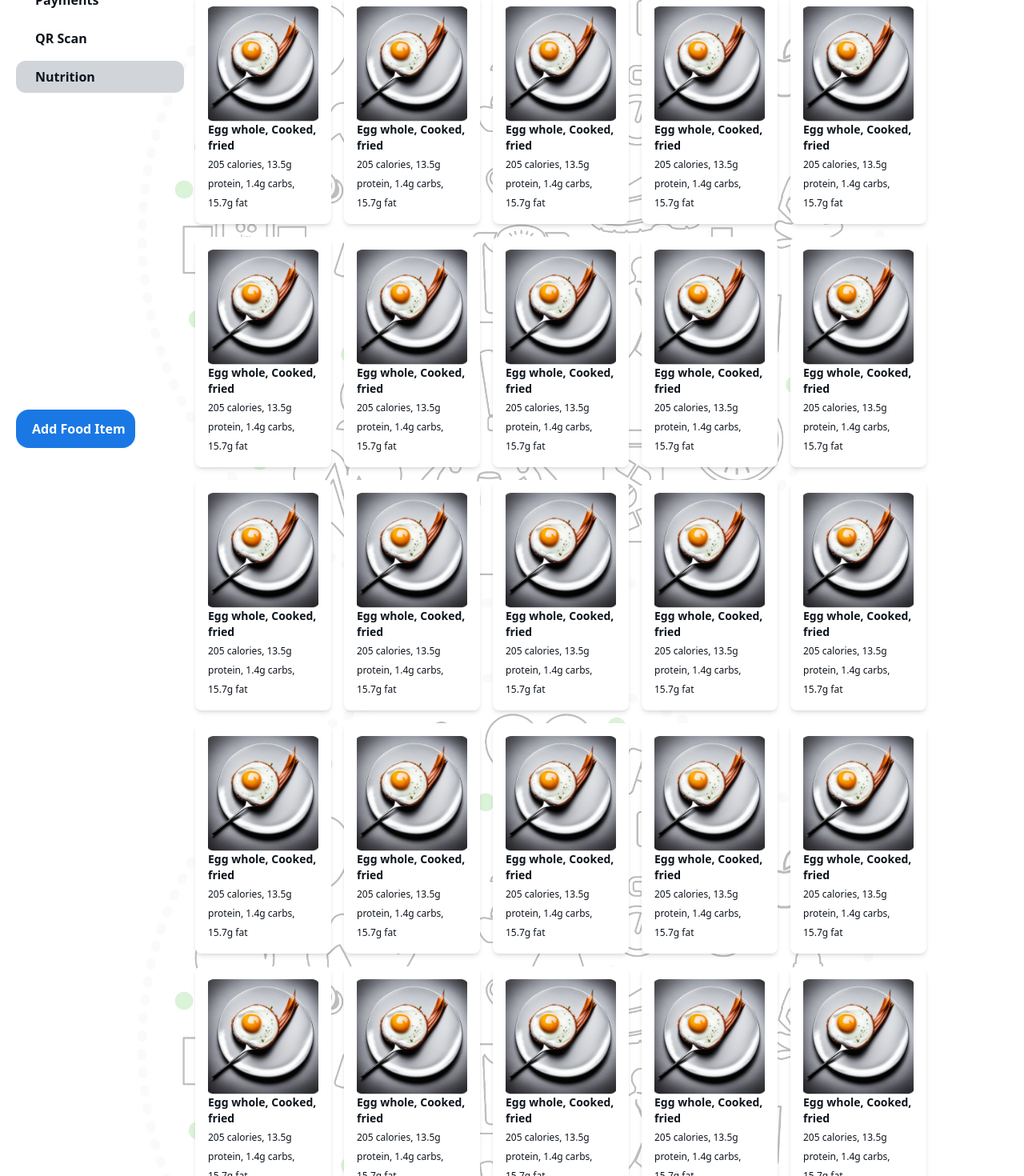
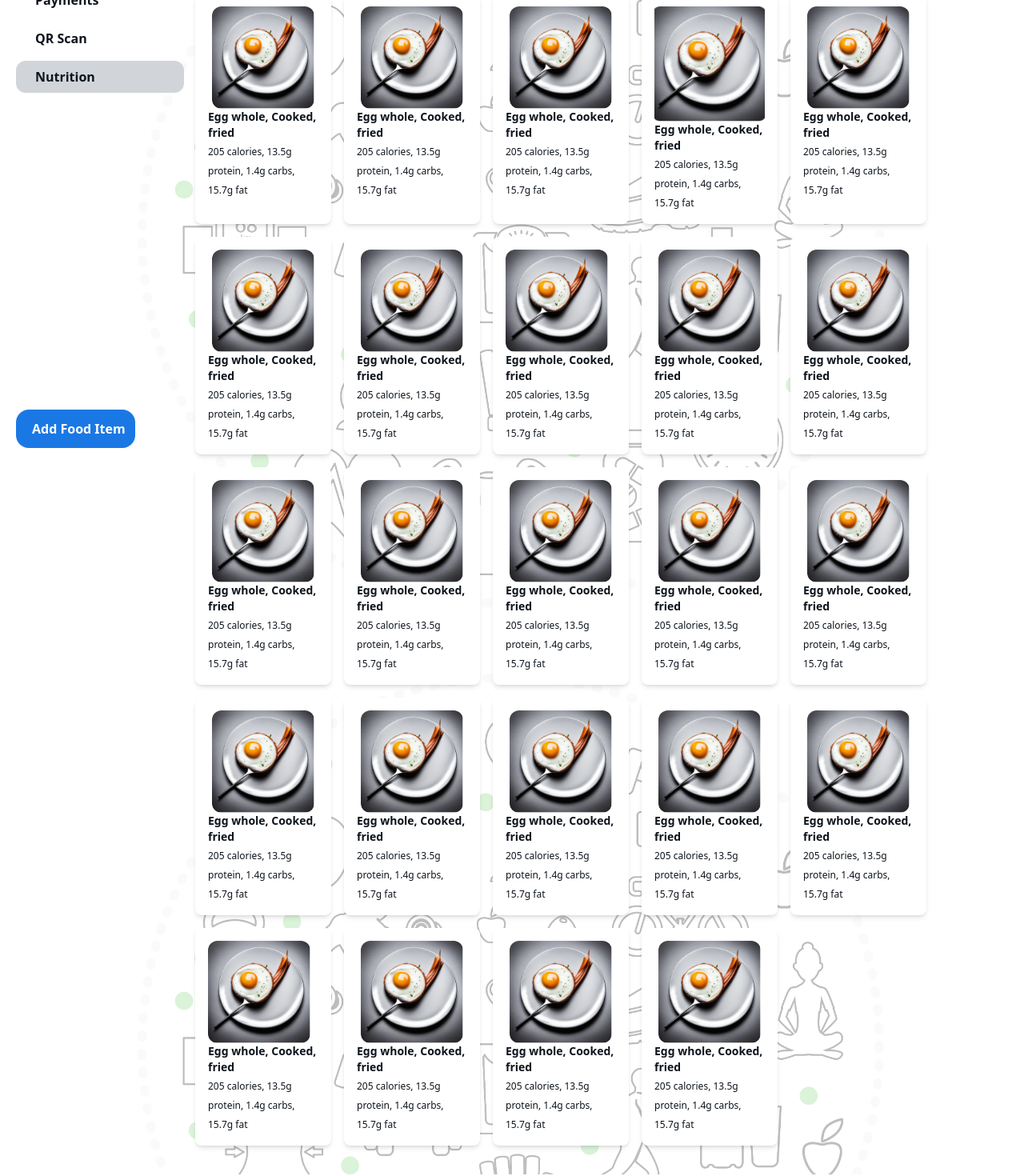
Before and after one commit to Isuru936/LifeStyleFitnessStudioGymWebApplication, a React (Vite) app in the folder client/: page / in a window 1280 px wide. Shown: the part 220-1690 px from the top of the page at 80% size. Built offline with nearby package versions, Linux system fonts and the light colour scheme.

Commit message:
Diet Pool UI Completed

```diff
--- a/client/src/pages/DietPlanPool.jsx
+++ b/client/src/pages/DietPlanPool.jsx
@@ -29,8 +29,8 @@ const DietPlan = () => {
           </button>
         </div>
         <div className="text-white">
-          <div className="p-7 ">
-            <div className=" lg:ml-52">
+          <div className="p-7 lg:ml-52">
+            <div className=" ">
               <h1 className="text-5xl font-bold text-black-500 mb-2">
                 Diet Plan
               </h1>
@@ -41,17 +41,76 @@ const DietPlan = () => {
               <h2 className="text-black-500 text-lg font-bold mt-3">
                 Select diet plan
               </h2>
+              <div className="">
+                <div className="bg-blue-100 flex-row rounded-xl w-fit pr-4 lg:w-fit lg:pb-2 pl-1">
                   <input
                     type="text"
                     name="searchFood"
                     id="searchFood"
                     placeholder="Search Food Items"
-                className="p-3 mt-2 rounded-lg text-black-500 w-96 bg-blue-100 outline-none"
+                    className="mt-2 rounded-lg text-black-500 w-52 bg-blue-100 outline-none lg:w-96 p-2"
                   />
+                  <button className="bg-blue-300 rounded-xl hover:scale-105 transition hover:bg-lightBlue-300 pb-1 pt-2 pl-2 pr-2 lg:pb-2 lg:pt-2 lg:pl-3 lg:pr-3">
+                    <span
+                      className="icon-[material-symbols--search]"
+                      style={{ width: "20px", height: "20px" }}
+                    />
+                  </button>
+                </div>
+              </div>
+            </div>
 
             {/* Porducts */}
             <div className="flex flex-wrap">
-                <div className="food-card p-4 m-2 bg-white rounded-lg shadow-md h-auto w-[170px] hover:scale-105 transition">
+              <div className="food-card p-4 m-2 bg-white rounded-lg shadow-md h-auto w-[150px] lg:w-[170px] hover:scale-105 transition">
+                <img
+                  src={proImage}
+                  alt="product"
+                  className="w-36 object-cover mx-auto rounded-xl h-36 lg:w-32 lg:h-32  "
+                />
+                <p className="text-black-500 text-sm font-bold">
+                  Egg whole, Cooked, fried
+                </p>
+                <span
+                  className="text-black-500 text-xs"
+                  style={{ lineHeight: "0.1" }}
+                >
+                  205 calories, 13.5g protein, 1.4g carbs, 15.7g fat
+                </span>
+              </div>
+              <div className="food-card p-4 m-2 bg-white rounded-lg shadow-md h-auto w-[150px] lg:w-[170px] hover:scale-105 transition">
+                <img
+                  src={proImage}
+                  alt="product"
+                  className="w-36 object-cover mx-auto rounded-xl h-36 lg:w-32 lg:h-32  "
+                />
+                <p className="text-black-500 text-sm font-bold">
+                  Egg whole, Cooked, fried
+                </p>
+                <span
+                  className="text-black-500 text-xs"
+                  style={{ lineHeight: "0.1" }}
+                >
+                  205 calories, 13.5g protein, 1.4g carbs, 15.7g fat
+                </span>
+              </div>
+              <div className="food-card p-4 m-2 bg-white rounded-lg shadow-md h-auto w-[150px] lg:w-[170px] hover:scale-105 transition">
+                <img
+                  src={proImage}
+                  alt="product"
+                  className="w-36 object-cover mx-auto rounded-xl h-36 lg:w-32 lg:h-32  "
+                />
+                <p className="text-black-500 text-sm font-bold">
+                  Egg whole, Cooked, fried
+                </p>
+                <span
+                  className="text-black-500 text-xs"
+                  style={{ lineHeight: "0.1" }}
+                >
+                  205 calories, 13.5g protein, 1.4g carbs, 15.7g fat
+                </span>
+              </div>
+              <div className="food-card p-4 m-2 bg-white rounded-lg shadow-md h-auto w-[150px] lg:w-[170px] hover:scale-105 transition">
                 <img
                   src={proImage}
                   alt="product"
@@ -67,11 +126,11 @@ const DietPlan = () => {
                   205 calories, 13.5g protein, 1.4g carbs, 15.7g fat
                 </span>
               </div>
-                <div className="food-card p-4 m-2 bg-white rounded-lg shadow-md h-auto w-[170px] hover:scale-105 transition">
+              <div className="food-card p-4 m-2 bg-white rounded-lg shadow-md h-auto w-[150px] lg:w-[170px] hover:scale-105 transition">
                 <img
                   src={proImage}
                   alt="product"
-                    className="w-36 h-36 object-cover mx-auto"
+                  className="w-36 object-cover mx-auto rounded-xl h-36 lg:w-32 lg:h-32  "
                 />
                 <p className="text-black-500 text-sm font-bold">
                   Egg whole, Cooked, fried
@@ -83,11 +142,11 @@ const DietPlan = () => {
                   205 calories, 13.5g protein, 1.4g carbs, 15.7g fat
                 </span>
               </div>
-                <div className="food-card p-4 m-2 bg-white rounded-lg shadow-md h-auto w-[170px] hover:scale-105 transition">
+              <div className="food-card p-4 m-2 bg-white rounded-lg shadow-md h-auto w-[150px] lg:w-[170px] hover:scale-105 transition">
                 <img
                   src={proImage}
                   alt="product"
-                    className="w-36 h-36 object-cover mx-auto"
+                  className="w-36 object-cover mx-auto rounded-xl h-36 lg:w-32 lg:h-32  "
                 />
                 <p className="text-black-500 text-sm font-bold">
                   Egg whole, Cooked, fried
@@ -99,11 +158,11 @@ const DietPlan = () => {
                   205 calories, 13.5g protein, 1.4g carbs, 15.7g fat
                 </span>
               </div>
-                <div className="food-card p-4 m-2 bg-white rounded-lg shadow-md h-auto w-[170px] hover:scale-105 transition">
+              <div className="food-card p-4 m-2 bg-white rounded-lg shadow-md h-auto w-[150px] lg:w-[170px] hover:scale-105 transition">
                 <img
                   src={proImage}
                   alt="product"
-                    className="w-36 h-36 object-cover mx-auto"
+                  className="w-36 object-cover mx-auto rounded-xl h-36 lg:w-32 lg:h-32  "
                 />
                 <p className="text-black-500 text-sm font-bold">
                   Egg whole, Cooked, fried
@@ -115,11 +174,11 @@ const DietPlan = () => {
                   205 calories, 13.5g protein, 1.4g carbs, 15.7g fat
                 </span>
               </div>
-                <div className="food-card p-4 m-2 bg-white rounded-lg shadow-md h-auto w-[170px] hover:scale-105 transition">
+              <div className="food-card p-4 m-2 bg-white rounded-lg shadow-md h-auto w-[150px] lg:w-[170px] hover:scale-105 transition">
                 <img
                   src={proImage}
                   alt="product"
-                    className="w-36 h-36 object-cover mx-auto"
+                  className="w-object-cover  mx-aut rounded-xl 36 h- lg:w-32 lg:h-32 o"
                 />
                 <p className="text-black-500 text-sm font-bold">
                   Egg whole, Cooked, fried
@@ -131,11 +190,11 @@ const DietPlan = () => {
                   205 calories, 13.5g protein, 1.4g carbs, 15.7g fat
                 </span>
               </div>
-                <div className="food-card p-4 m-2 bg-white rounded-lg shadow-md h-auto w-[170px] hover:scale-105 transition">
+              <div className="food-card p-4 m-2 bg-white rounded-lg shadow-md h-auto w-[150px] lg:w-[170px] hover:scale-105 transition">
                 <img
                   src={proImage}
                   alt="product"
-                    className="w-36 h-36 object-cover mx-auto"
+                  className="w-36 object-cover mx-auto rounded-xl h-36 lg:w-32 lg:h-32  "
                 />
                 <p className="text-black-500 text-sm font-bold">
                   Egg whole, Cooked, fried
@@ -147,11 +206,11 @@ const DietPlan = () => {
                   205 calories, 13.5g protein, 1.4g carbs, 15.7g fat
                 </span>
               </div>
-                <div className="food-card p-4 m-2 bg-white rounded-lg shadow-md h-auto w-[170px] hover:scale-105 transition">
+              <div className="food-card p-4 m-2 bg-white rounded-lg shadow-md h-auto w-[150px] lg:w-[170px] hover:scale-105 transition">
                 <img
                   src={proImage}
                   alt="product"
-                    className="w-36 h-36 object-cover mx-auto"
+                  className="w-36 object-cover mx-auto rounded-xl h-36 lg:w-32 lg:h-32  "
                 />
                 <p className="text-black-500 text-sm font-bold">
                   Egg whole, Cooked, fried
@@ -163,11 +222,11 @@ const DietPlan = () => {
                   205 calories, 13.5g protein, 1.4g carbs, 15.7g fat
                 </span>
               </div>
-                <div className="food-card p-4 m-2 bg-white rounded-lg shadow-md h-auto w-[170px] hover:scale-105 transition">
+              <div className="food-card p-4 m-2 bg-white rounded-lg shadow-md h-auto w-[150px] lg:w-[170px] hover:scale-105 transition">
                 <img
                   src={proImage}
                   alt="product"
-                    className="w-36 h-36 object-cover mx-auto"
+                  className="w-36 object-cover mx-auto rounded-xl h-36 lg:w-32 lg:h-32  "
                 />
                 <p className="text-black-500 text-sm font-bold">
                   Egg whole, Cooked, fried
@@ -179,11 +238,11 @@ const DietPlan = () => {
                   205 calories, 13.5g protein, 1.4g carbs, 15.7g fat
                 </span>
               </div>
-                <div className="food-card p-4 m-2 bg-white rounded-lg shadow-md h-auto w-[170px] hover:scale-105 transition">
+              <div className="food-card p-4 m-2 bg-white rounded-lg shadow-md h-auto w-[150px] lg:w-[170px] hover:scale-105 transition">
                 <img
                   src={proImage}
                   alt="product"
-                    className="w-36 h-36 object-cover mx-auto"
+                  className="w-36 object-cover mx-auto rounded-xl h-36 lg:w-32 lg:h-32  "
                 />
                 <p className="text-black-500 text-sm font-bold">
                   Egg whole, Cooked, fried
@@ -195,11 +254,11 @@ const DietPlan = () => {
                   205 calories, 13.5g protein, 1.4g carbs, 15.7g fat
                 </span>
               </div>
-                <div className="food-card p-4 m-2 bg-white rounded-lg shadow-md h-auto w-[170px] hover:scale-105 transition">
+              <div className="food-card p-4 m-2 bg-white rounded-lg shadow-md h-auto w-[150px] lg:w-[170px] hover:scale-105 transition">
                 <img
                   src={proImage}
                   alt="product"
-                    className="w-36 h-36 object-cover mx-auto"
+                  className="w-36 object-cover mx-auto rounded-xl h-36 lg:w-32 lg:h-32  "
                 />
                 <p className="text-black-500 text-sm font-bold">
                   Egg whole, Cooked, fried
@@ -211,11 +270,11 @@ const DietPlan = () => {
                   205 calories, 13.5g protein, 1.4g carbs, 15.7g fat
                 </span>
               </div>
-                <div className="food-card p-4 m-2 bg-white rounded-lg shadow-md h-auto w-[170px] hover:scale-105 transition">
+              <div className="food-card p-4 m-2 bg-white rounded-lg shadow-md h-auto w-[150px] lg:w-[170px] hover:scale-105 transition">
                 <img
                   src={proImage}
                   alt="product"
-                    className="w-36 h-36 object-cover mx-auto"
+                  className="w-36 object-cover mx-auto rounded-xl h-36 lg:w-32 lg:h-32  "
                 />
                 <p className="text-black-500 text-sm font-bold">
                   Egg whole, Cooked, fried
@@ -227,11 +286,11 @@ const DietPlan = () => {
                   205 calories, 13.5g protein, 1.4g carbs, 15.7g fat
                 </span>
               </div>
-                <div className="food-card p-4 m-2 bg-white rounded-lg shadow-md h-auto w-[170px] hover:scale-105 transition">
+              <div className="food-card p-4 m-2 bg-white rounded-lg shadow-md h-auto w-[150px] lg:w-[170px] hover:scale-105 transition">
                 <img
                   src={proImage}
                   alt="product"
-                    className="w-36 h-36 object-cover mx-auto"
+                  className="w-36 object-cover mx-auto rounded-xl h-36 lg:w-32 lg:h-32  "
                 />
                 <p className="text-black-500 text-sm font-bold">
                   Egg whole, Cooked, fried
@@ -243,11 +302,11 @@ const DietPlan = () => {
                   205 calories, 13.5g protein, 1.4g carbs, 15.7g fat
                 </span>
               </div>
-                <div className="food-card p-4 m-2 bg-white rounded-lg shadow-md h-auto w-[170px] hover:scale-105 transition">
+              <div className="food-card p-4 m-2 bg-white rounded-lg shadow-md h-auto w-[150px] lg:w-[170px] hover:scale-105 transition">
                 <img
                   src={proImage}
                   alt="product"
-                    className="w-36 h-36 object-cover mx-auto"
+                  className="w-36 object-cover mx-auto rounded-xl h-36 lg:w-32 lg:h-32  "
                 />
                 <p className="text-black-500 text-sm font-bold">
                   Egg whole, Cooked, fried
@@ -259,11 +318,11 @@ const DietPlan = () => {
                   205 calories, 13.5g protein, 1.4g carbs, 15.7g fat
                 </span>
               </div>
-                <div className="food-card p-4 m-2 bg-white rounded-lg shadow-md h-auto w-[170px] hover:scale-105 transition">
+              <div className="food-card p-4 m-2 bg-white rounded-lg shadow-md h-auto w-[150px] lg:w-[170px] hover:scale-105 transition">
                 <img
                   src={proImage}
                   alt="product"
-                    className="w-36 h-36 object-cover mx-auto"
+                  className="w-36 object-cover mx-auto rounded-xl h-36 lg:w-32 lg:h-32  "
                 />
                 <p className="text-black-500 text-sm font-bold">
                   Egg whole, Cooked, fried
@@ -275,11 +334,11 @@ const DietPlan = () => {
                   205 calories, 13.5g protein, 1.4g carbs, 15.7g fat
                 </span>
               </div>
-                <div className="food-card p-4 m-2 bg-white rounded-lg shadow-md h-auto w-[170px] hover:scale-105 transition">
+              <div className="food-card p-4 m-2 bg-white rounded-lg shadow-md h-auto w-[150px] lg:w-[170px] hover:scale-105 transition">
                 <img
                   src={proImage}
                   alt="product"
-                    className="w-36 h-36 object-cover mx-auto"
+                  className="w-36 object-cover mx-auto rounded-xl h-36 lg:w-32 lg:h-32  "
                 />
                 <p className="text-black-500 text-sm font-bold">
                   Egg whole, Cooked, fried
@@ -291,11 +350,11 @@ const DietPlan = () => {
                   205 calories, 13.5g protein, 1.4g carbs, 15.7g fat
                 </span>
               </div>
-                <div className="food-card p-4 m-2 bg-white rounded-lg shadow-md h-auto w-[170px] hover:scale-105 transition">
+              <div className="food-card p-4 m-2 bg-white rounded-lg shadow-md h-auto w-[150px] lg:w-[170px] hover:scale-105 transition">
                 <img
                   src={proImage}
                   alt="product"
-                    className="w-36 h-36 object-cover mx-auto"
+                  className="w-36 object-cover mx-auto rounded-xl h-36 lg:w-32 lg:h-32  "
                 />
                 <p className="text-black-500 text-sm font-bold">
                   Egg whole, Cooked, fried
@@ -307,11 +366,11 @@ const DietPlan = () => {
                   205 calories, 13.5g protein, 1.4g carbs, 15.7g fat
                 </span>
               </div>
-                <div className="food-card p-4 m-2 bg-white rounded-lg shadow-md h-auto w-[170px] hover:scale-105 transition">
+              <div className="food-card p-4 m-2 bg-white rounded-lg shadow-md h-auto w-[150px] lg:w-[170px] hover:scale-105 transition">
                 <img
                   src={proImage}
                   alt="product"
-                    className="w-36 h-36 object-cover mx-auto"
+                  className="w-36 object-cover mx-auto rounded-xl h-36 lg:w-32 lg:h-32  "
                 />
                 <p className="text-black-500 text-sm font-bold">
                   Egg whole, Cooked, fried
@@ -323,11 +382,11 @@ const DietPlan = () => {
                   205 calories, 13.5g protein, 1.4g carbs, 15.7g fat
                 </span>
               </div>
-                <div className="food-card p-4 m-2 bg-white rounded-lg shadow-md h-auto w-[170px] hover:scale-105 transition">
+              <div className="food-card p-4 m-2 bg-white rounded-lg shadow-md h-auto w-[150px] lg:w-[170px] hover:scale-105 transition">
                 <img
                   src={proImage}
                   alt="product"
-                    className="w-36 h-36 object-cover mx-auto"
+                  className="w-object-cover  mx-aut rounded-xl 36 h- lg:w-32 lg:h-32 o"
                 />
                 <p className="text-black-500 text-sm font-bold">
                   Egg whole, Cooked, fried
@@ -339,11 +398,11 @@ const DietPlan = () => {
                   205 calories, 13.5g protein, 1.4g carbs, 15.7g fat
                 </span>
               </div>
-                <div className="food-card p-4 m-2 bg-white rounded-lg shadow-md h-auto w-[170px] hover:scale-105 transition">
+              <div className="food-card p-4 m-2 bg-white rounded-lg shadow-md h-auto w-[150px] lg:w-[170px] hover:scale-105 transition">
                 <img
                   src={proImage}
                   alt="product"
-                    className="w-36 h-36 object-cover mx-auto"
+                  className="w-36 object-cover mx-auto rounded-xl h-36 lg:w-32 lg:h-32  "
                 />
                 <p className="text-black-500 text-sm font-bold">
                   Egg whole, Cooked, fried
@@ -355,11 +414,11 @@ const DietPlan = () => {
                   205 calories, 13.5g protein, 1.4g carbs, 15.7g fat
                 </span>
               </div>
-                <div className="food-card p-4 m-2 bg-white rounded-lg shadow-md h-auto w-[170px] hover:scale-105 transition">
+              <div className="food-card p-4 m-2 bg-white rounded-lg shadow-md h-auto w-[150px] lg:w-[170px] hover:scale-105 transition">
                 <img
                   src={proImage}
                   alt="product"
-                    className="w-36 h-36 object-cover mx-auto"
+                  className="w-36 object-cover mx-auto rounded-xl h-36 lg:w-32 lg:h-32  "
                 />
                 <p className="text-black-500 text-sm font-bold">
                   Egg whole, Cooked, fried
@@ -371,75 +430,11 @@ const DietPlan = () => {
                   205 calories, 13.5g protein, 1.4g carbs, 15.7g fat
                 </span>
               </div>
-                <div className="food-card p-4 m-2 bg-white rounded-lg shadow-md h-auto w-[170px] hover:scale-105 transition">
+              <div className="food-card p-4 m-2 bg-white rounded-lg shadow-md h-auto w-[150px] lg:w-[170px] hover:scale-105 transition">
                 <img
                   src={proImage}
                   alt="product"
-                    className="w-36 h-36 object-cover mx-auto"
-                  />
-                  <p className="text-black-500 text-sm font-bold">
-                    Egg whole, Cooked, fried
-                  </p>
-                  <span
-                    className="text-black-500 text-xs"
-                    style={{ lineHeight: "0.1" }}
-                  >
-                    205 calories, 13.5g protein, 1.4g carbs, 15.7g fat
-                  </span>
-                </div>
-                <div className="food-card p-4 m-2 bg-white rounded-lg shadow-md h-auto w-[170px] hover:scale-105 transition">
-                  <img
-                    src={proImage}
-                    alt="product"
-                    className="w-36 h-36 object-cover mx-auto"
-                  />
-                  <p className="text-black-500 text-sm font-bold">
-                    Egg whole, Cooked, fried
-                  </p>
-                  <span
-                    className="text-black-500 text-xs"
-                    style={{ lineHeight: "0.1" }}
-                  >
-                    205 calories, 13.5g protein, 1.4g carbs, 15.7g fat
-                  </span>
-                </div>
-                <div className="food-card p-4 m-2 bg-white rounded-lg shadow-md h-auto w-[170px] hover:scale-105 transition">
-                  <img
-                    src={proImage}
-                    alt="product"
-                    className="w-36 h-36 object-cover mx-auto"
-                  />
-                  <p className="text-black-500 text-sm font-bold">
-                    Egg whole, Cooked, fried
-                  </p>
-                  <span
-                    className="text-black-500 text-xs"
-                    style={{ lineHeight: "0.1" }}
-                  >
-                    205 calories, 13.5g protein, 1.4g carbs, 15.7g fat
-                  </span>
-                </div>
-                <div className="food-card p-4 m-2 bg-white rounded-lg shadow-md h-auto w-[170px] hover:scale-105 transition">
-                  <img
-                    src={proImage}
-                    alt="product"
-                    className="w-36 h-36 object-cover mx-auto"
-                  />
-                  <p className="text-black-500 text-sm font-bold">
-                    Egg whole, Cooked, fried
-                  </p>
-                  <span
-                    className="text-black-500 text-xs"
-                    style={{ lineHeight: "0.1" }}
-                  >
-                    205 calories, 13.5g protein, 1.4g carbs, 15.7g fat
-                  </span>
-                </div>
-                <div className="food-card p-4 m-2 bg-white rounded-lg shadow-md h-auto w-[170px] hover:scale-105 transition">
-                  <img
-                    src={proImage}
-                    alt="product"
-                    className="w-36 h-36 object-cover mx-auto"
+                  className="w-36 object-cover mx-auto rounded-xl h-36 lg:w-32 lg:h-32  "
                 />
                 <p className="text-black-500 text-sm font-bold">
                   Egg whole, Cooked, fried
@@ -456,7 +451,6 @@ const DietPlan = () => {
         </div>
       </div>
     </div>
-    </div>
   );
 };
 
```
Lines whose indentation alone changed are shown as unchanged.
